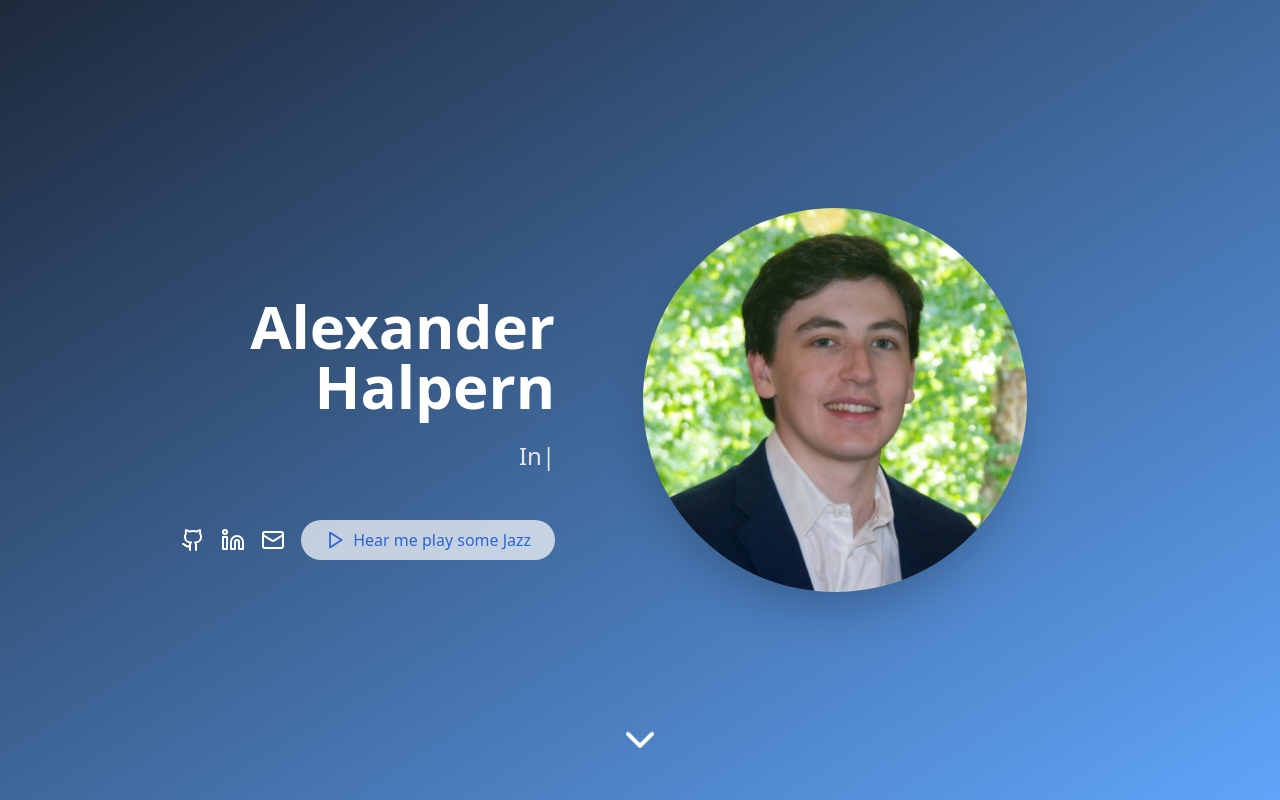
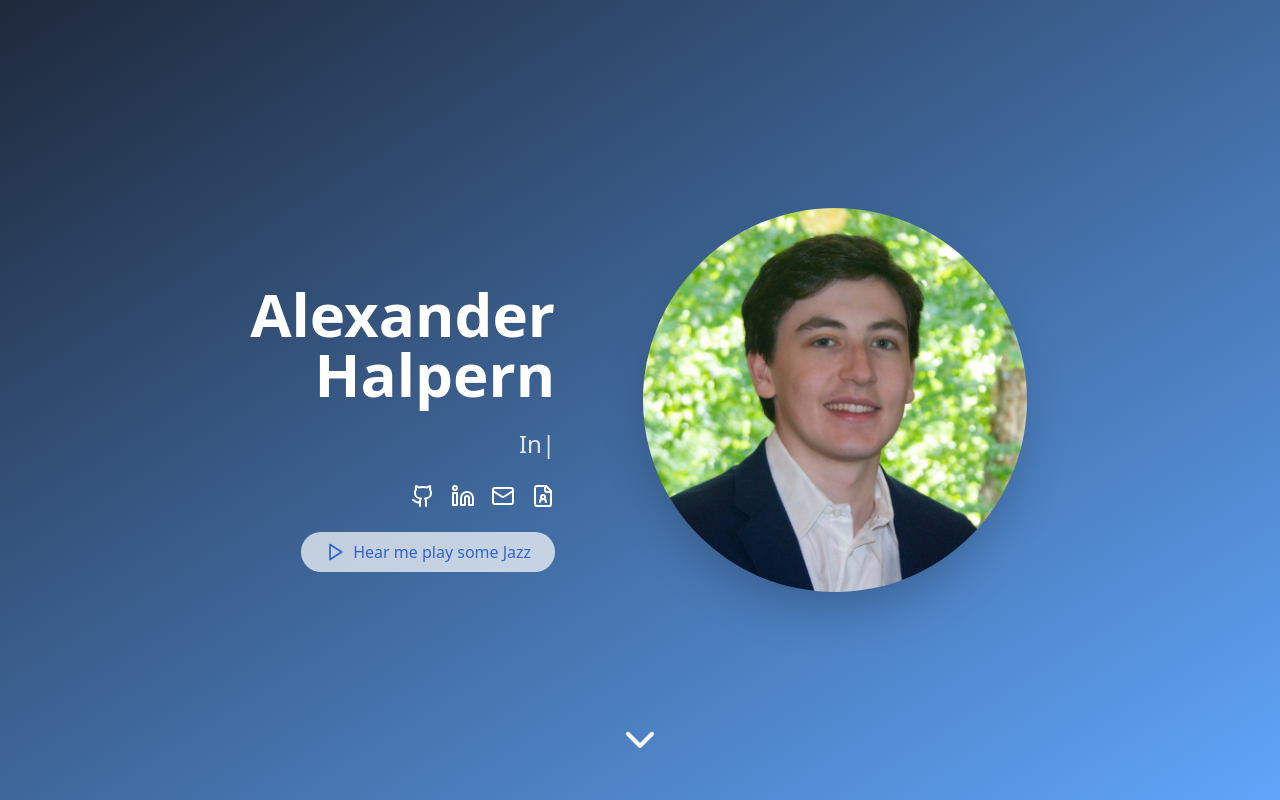
Before and after one commit to alexanderhalpern/alexanderjhalpern, a Next.js app: page / in a window 1280 px wide. Shown: the top 800 px of the page. Built offline with nearby package versions, Linux system fonts and the light colour scheme.

Commit message:
resume icon

```diff
--- a/package.json
+++ b/package.json
@@ -11,7 +11,7 @@
   "dependencies": {
     "@vercel/analytics": "^1.4.1",
     "bootstrap": "^5.3.3",
-    "lucide-react": "^0.408.0",
+    "lucide-react": "^0.468.0",
     "next": "14.2.5",
     "primereact": "^10.7.0",
     "react": "^18",
--- a/src/components/Header.tsx
+++ b/src/components/Header.tsx
@@ -1,6 +1,6 @@
 "use client";
 import React, { useState, useEffect, useRef } from "react";
-import { Github, Linkedin, Mail, ChevronDown, Play, Pause } from "lucide-react";
+import { Github, Linkedin, Mail, ChevronDown, Play, Pause, FileUser } from "lucide-react";
 import { TypeAnimation } from "react-type-animation";
 
 const getWeightedRandomPosition = () => {
@@ -202,6 +202,13 @@ const Header = ({
             >
               <Mail size={24} />
             </a>
+            <a
+              target="_blank"
+              href="/pdfs/Alexander_Halpern_resume.pdf"
+              className="text-white hover:text-gray-300 text-xl transition-transform hover:scale-110"
+            >
+              <FileUser size={24} />
+            </a>
             <div className="relative">
               <button
                 ref={buttonRef}
```
Also changed, not shown: 2 other files (tests, documents, lock files or other folders).
